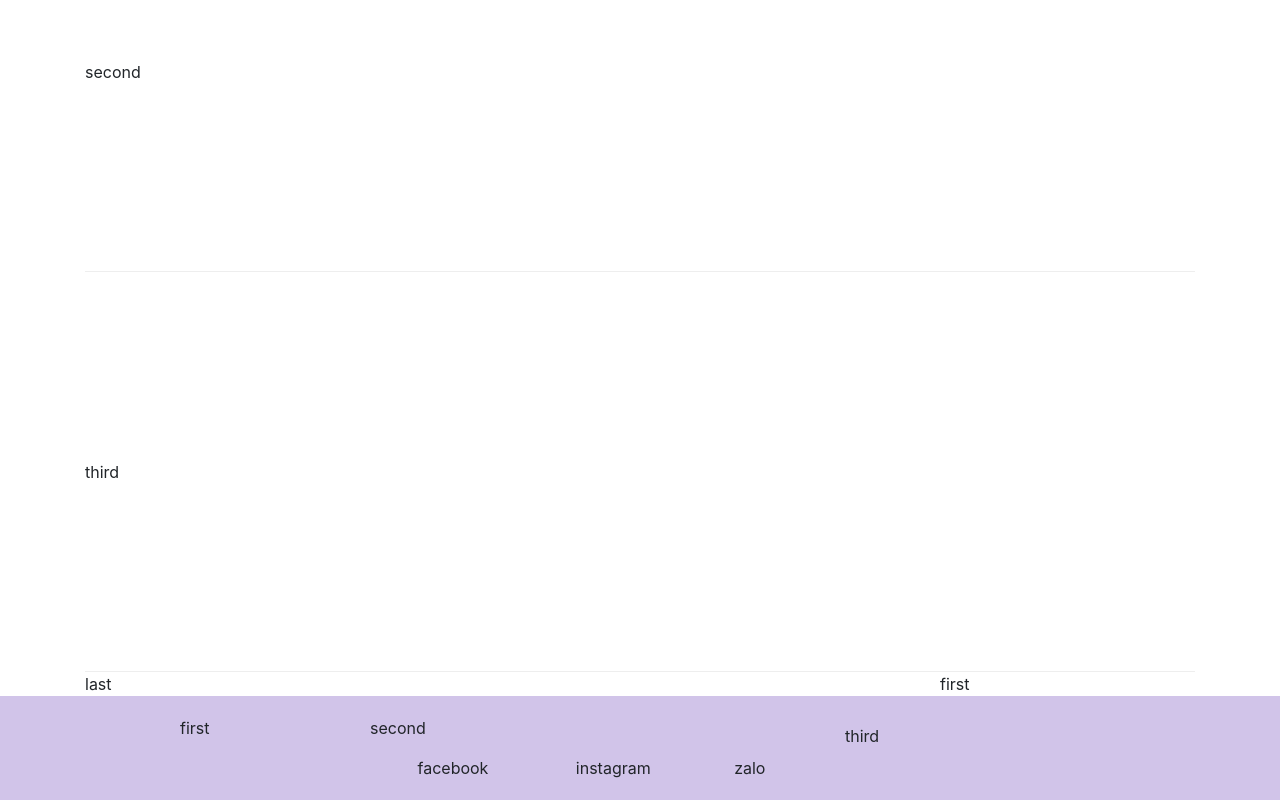
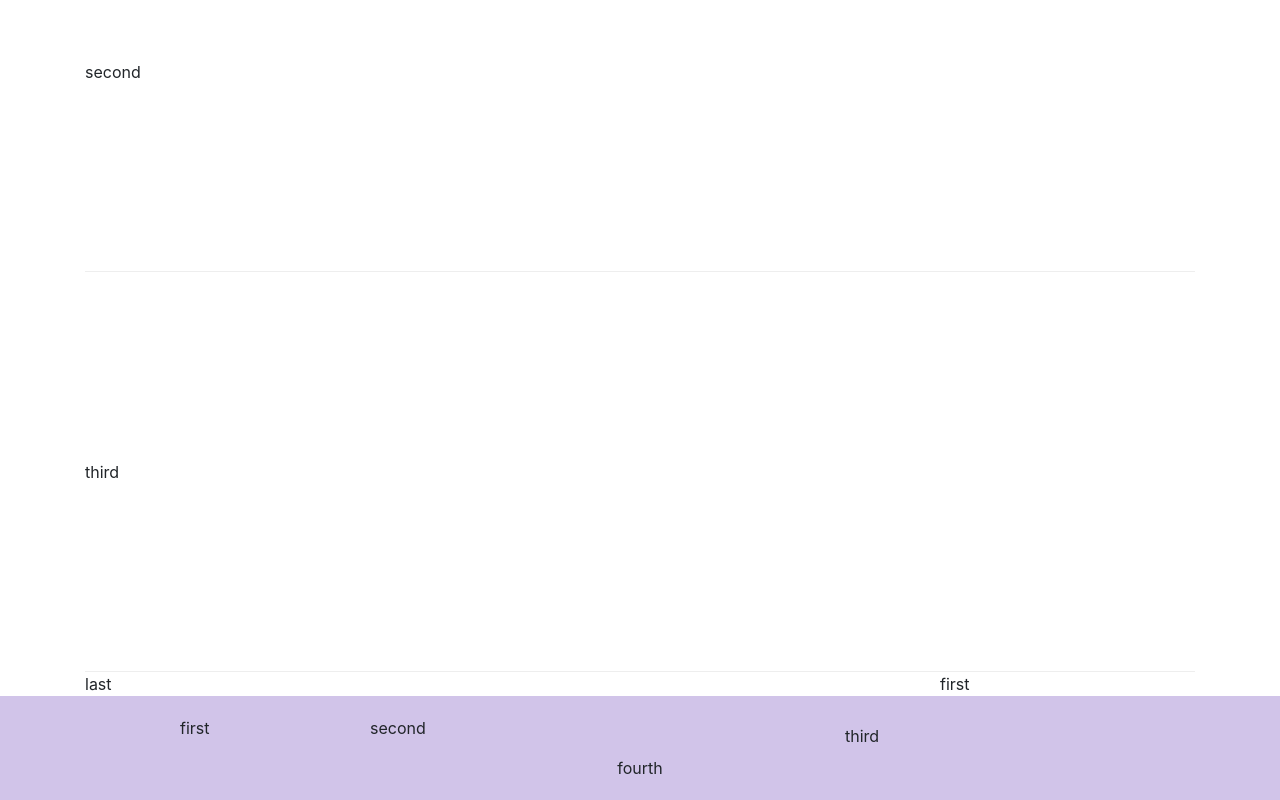
Before and after one commit to npmh310/exercise6_FER, a website: page index1.html in a window 1280 px wide. Shown: the part 716-1516 px from the top of the page. Drawn offline with nearby package versions, Linux system fonts and the light colour scheme.

Commit message:
fix footer

```diff
--- a/index1.html
+++ b/index1.html
@@ -49,11 +49,8 @@
 
           <div class="col-12 col-sm-4 align-content-center">third</div>
 
-          <div class="col-sm-5">
-            <div class="row">
-              <div class="col-sm-4">facebook</div>
-              <div class="col-sm-4">instagram</div>
-              <div class="col-sm-4">zalo</div>
+          <div class="col-auto text-center">
+              fourth
             </div>
           </div>
         </div>
```
